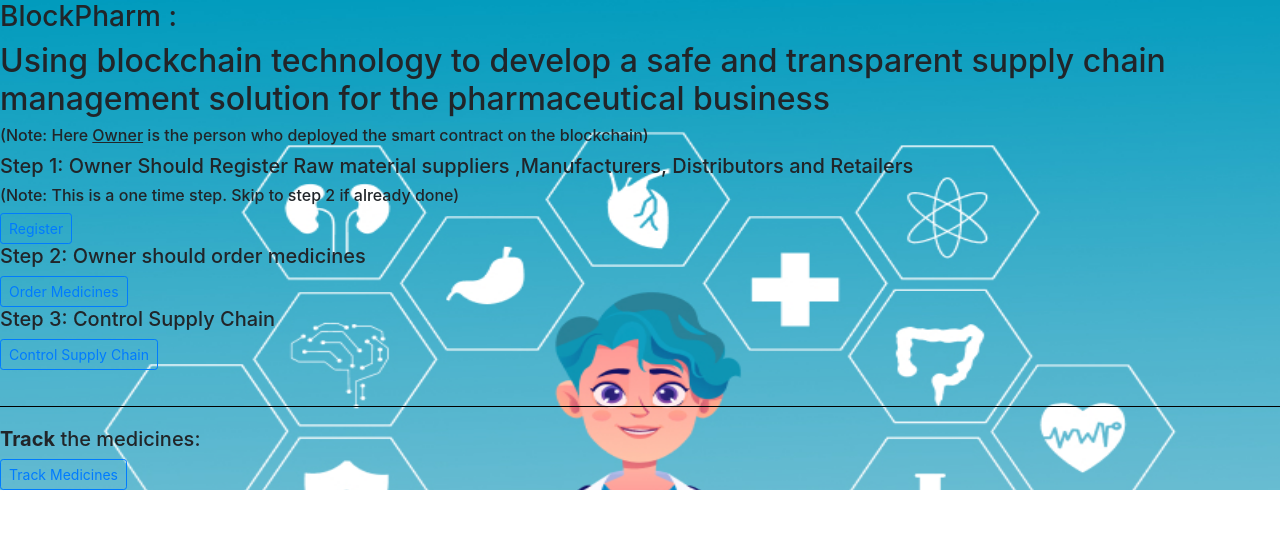
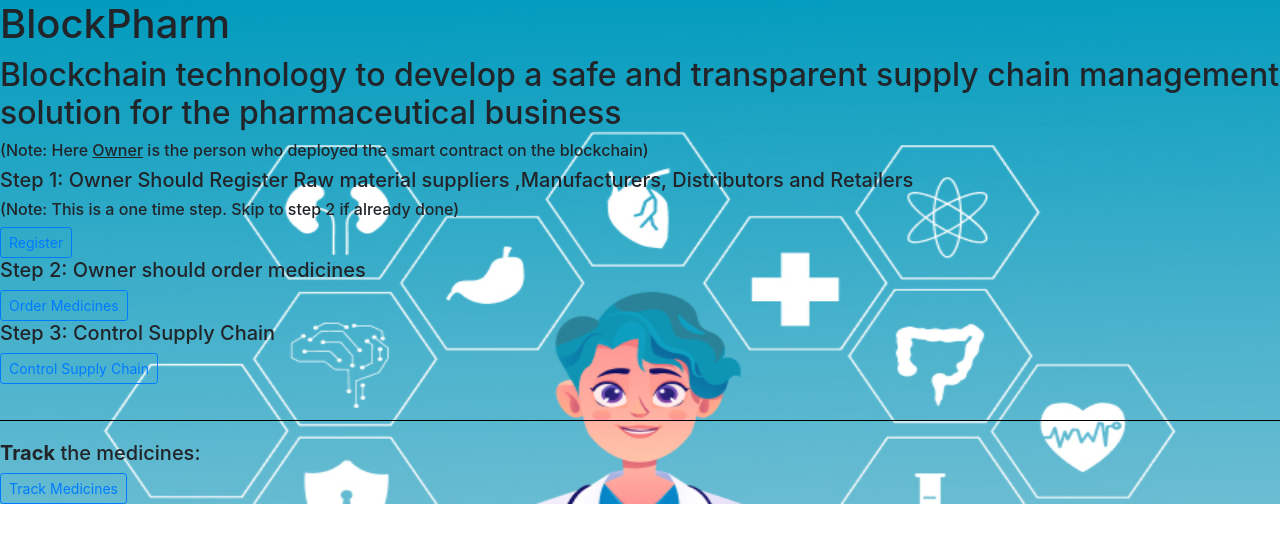
Before and after one commit to Saumya-Purohit/BlockPharm--supply-chain-truffle-react-main, a React (Create React App) app in the folder client/: page / in a window 1280 px wide. Shown: the top 542 px of the page. Built offline with nearby package versions, Linux system fonts and the light colour scheme.

Commit message:
blockchain- building

```diff
--- a/client/src/Home.js
+++ b/client/src/Home.js
@@ -17,8 +17,8 @@ function Home() {
     }
     return (
         <div>
-            <h3>BlockPharm : </h3>
-            <h2>Using blockchain technology to develop a safe and transparent supply chain management solution
+            <h1>BlockPharm  </h1>
+            <h2>Blockchain technology to develop a safe and transparent supply chain management solution
                 for the pharmaceutical business</h2>
 
             <h6>(Note: Here <u>Owner</u> is the person who deployed the smart contract on the blockchain)</h6>
```
